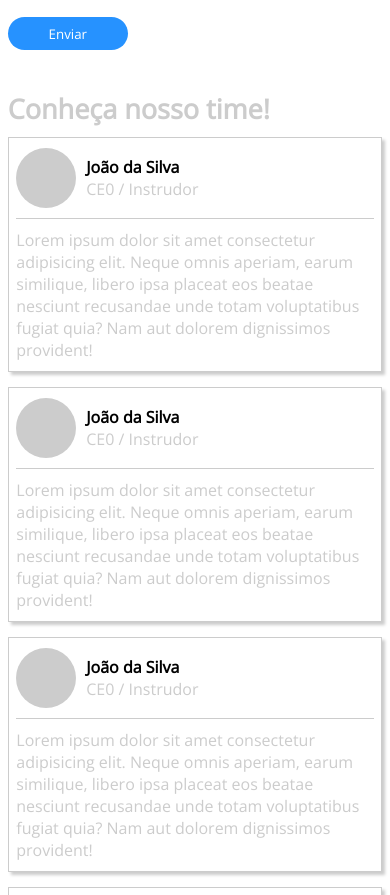
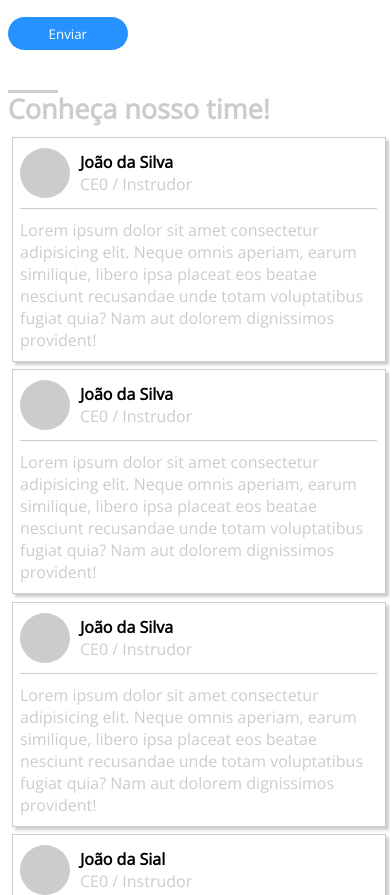
Before and after one commit to meugit204/Projeto-06-danki-code, a plain HTML site: page index.html in a window 390 px wide. Shown: the part 3003-3898 px from the top of the page. Drawn offline with nearby package versions, Linux system fonts and the light colour scheme.

Commit message:
enviando melhorias da parte responsiva do site

```diff
--- a/css/style.css
+++ b/css/style.css
@@ -252,15 +252,36 @@ nav.desktop a {
 }
 
 .contato>.center {
-    display: flex;
-    justify-content: space-between;
-    gap: 4%;
+    width: 100%;
+
 }
 
-.border__contato {
+.form {
+    float: left;
+}
+
+.form__title h2>.border__contato {
+    width: 50px;
+    height: 2px;
+    position: absolute;
+    background: #ccc;
+}
+
+.form__title h2:hover>.border__contato {
     width: 100px;
-    height: 5px;
+    transition: 1s;
+}
+
+.center>.time h2>.border__contato {
+    width: 50px;
+    height: 3px;
     position: absolute;
+    background: #ccc;
+}
+
+.center>.time h2:hover>.border__contato {
+    width: 100px;
+    transition: 1s;
 }
 
 .form__title {
@@ -271,6 +292,7 @@ nav.desktop a {
     font-size: 27px;
     color: #ccc;
     padding: 10px 0;
+    position: relative;
 }
 
 form input {
@@ -296,6 +318,7 @@ form button {
     height: 33px;
     color: #fff;
     margin-top: 15px;
+    cursor: pointer;
 
 }
 
@@ -304,20 +327,17 @@ form button {
 }
 
 .container__time {
-    display: flex;
-    align-items: center;
-    justify-content: space-between;
-    flex-wrap: wrap;
-
+    float: left;
 }
 
 .card__time {
     box-shadow: 3px 3px 3px #ccc;
     border: 1px solid #ccc;
-    width: 45%;
-    margin-bottom: 10px;
+    width: 48%;
+    float: left;
+    padding: 10px 2%;
+    margin: 0 1%;
 
-    padding: 10px 2%;
 }
 
 .card__title {
@@ -342,10 +362,10 @@ form button {
 }
 
 .img__time {
-    width: 60px;
+    width: 50px;
     border-radius: 50%;
     background-color: #ccc;
-    height: 60px;
+    height: 50px;
 }
 
 .time__sobre {
@@ -358,18 +378,7 @@ form button {
 }
 
 
-@media screen and (max-width:988px) {
-    .container__time {
-        gap: 1%;
-    }
-
-    .card__time {
-        width: 48%;
-    }
-
-}
-
-@media screen and (max-width:750px) {
+@media screen and (max-width:780px) {
     .container__planos>.center {
         flex-direction: column;
     }
@@ -378,32 +387,19 @@ form button {
         width: 100%;
     }
 
-    .contato>.center {
-        flex-direction: column;
-    }
-
     .w50 {
         width: 100%;
     }
-}
 
-@media screen and(max-width:780px) {
-    .contato>.center {
-        flex-direction: column;
+    .container__time {
+        margin-top: 30px;
     }
 }
 
-@media screen and (max-width:495px) {
-    .container__time {
-        flex-direction: column;
-    }
-
-    .time {
-        margin-top: 30px;
-    }
-
+@media screen and (max-width:450px) {
     .card__time {
         width: 100%;
-        margin-bottom: 15px;
+        margin-bottom: 2%;
+
     }
 }
--- a/index.html
+++ b/index.html
@@ -128,8 +128,10 @@
         <div class="center">
             <div class="form w50">
                 <div class="form__title">
-                    <div class="border__contato"></div>
-                    <h2>Entre em contato</h2>
+
+                    <h2>
+                        <div class="border__contato"></div>Entre em contato
+                    </h2>
                 </div>
 
                 <form action="">
@@ -140,9 +142,11 @@
                 </form>
 
             </div>
-            <div class="time w50">
-                <h2>Conheça nosso time!</h2>
-                <div class="container__time">
+            <div class="time">
+                <div class="container__time w50">
+                    <h2>
+                        <div class="border__contato"></div>Conheça nosso time!
+                    </h2>
                     <div class="card__time">
                         <div class="card__title">
                             <div class="img__time"></div>
@@ -204,9 +208,10 @@
                         </div>
                     </div>
                 </div>
+
             </div>
         </div>
-
+        <div class="clear"></div>
     </section>
 </body>
 
```
